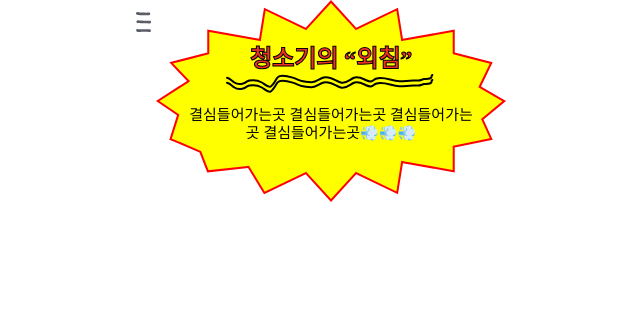
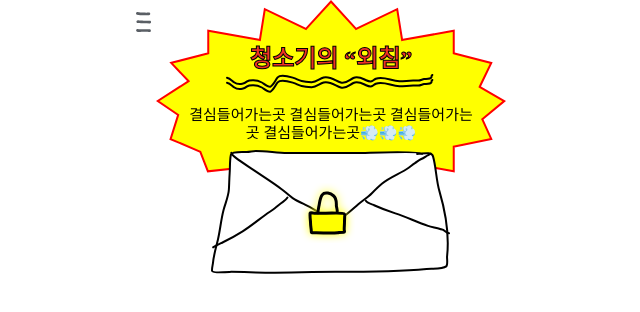
Before and after one commit to yourssu/i-got-it-frontend, a React (Vite) app: page /mypage in a window 1280 px wide. Shown: the top 312 px of the page, without its empty margins (329-969 px from the left). Built offline with nearby package versions, Linux system fonts and the light colour scheme; a web font is replaced by a local one.

Commit message:
style(resolution): add letter envelop

```diff
--- a/src/pages/MyPage/MyPage.tsx
+++ b/src/pages/MyPage/MyPage.tsx
@@ -17,6 +17,10 @@ const MyPage = () => {
         <div className="resolution">
           결심들어가는곳 결심들어가는곳 결심들어가는곳 결심들어가는곳💨💨💨
         </div>
+        <button
+          type="button"
+          className="envelop"
+        />
       </div>
     </>
   )
--- a/src/pages/MyPage/Mypage.scss
+++ b/src/pages/MyPage/Mypage.scss
@@ -39,3 +39,11 @@
   display: inline-block;
   width: 290px;
 }
+
+.envelop {
+  width: 240px;
+  height: 125px;
+  background-image: url('../../images/envelope.svg');
+  background-repeat: no-repeat;
+  margin-top: 8px;
+}
```
Also changed, not shown: src/images/envelope.svg (added).
